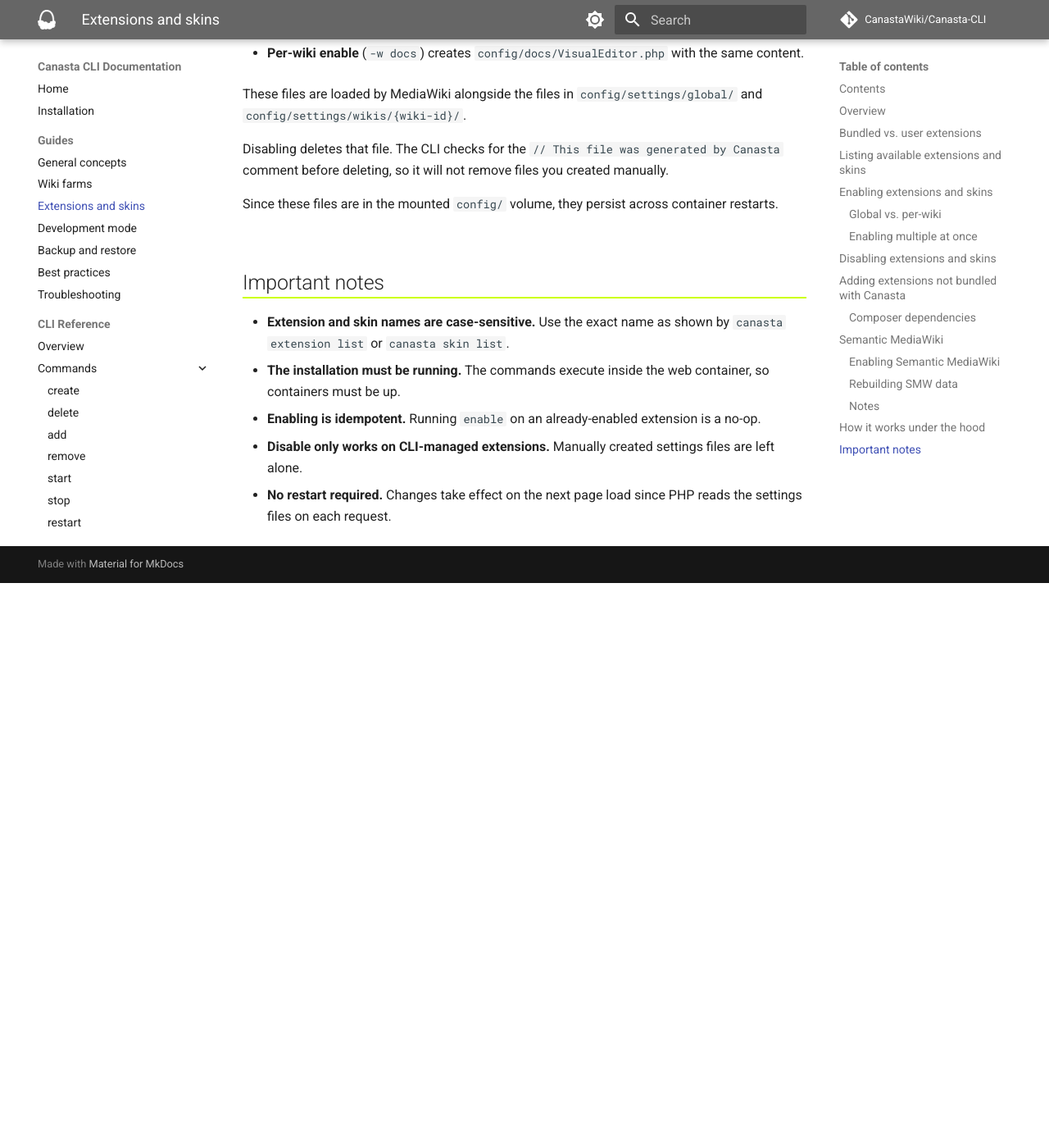
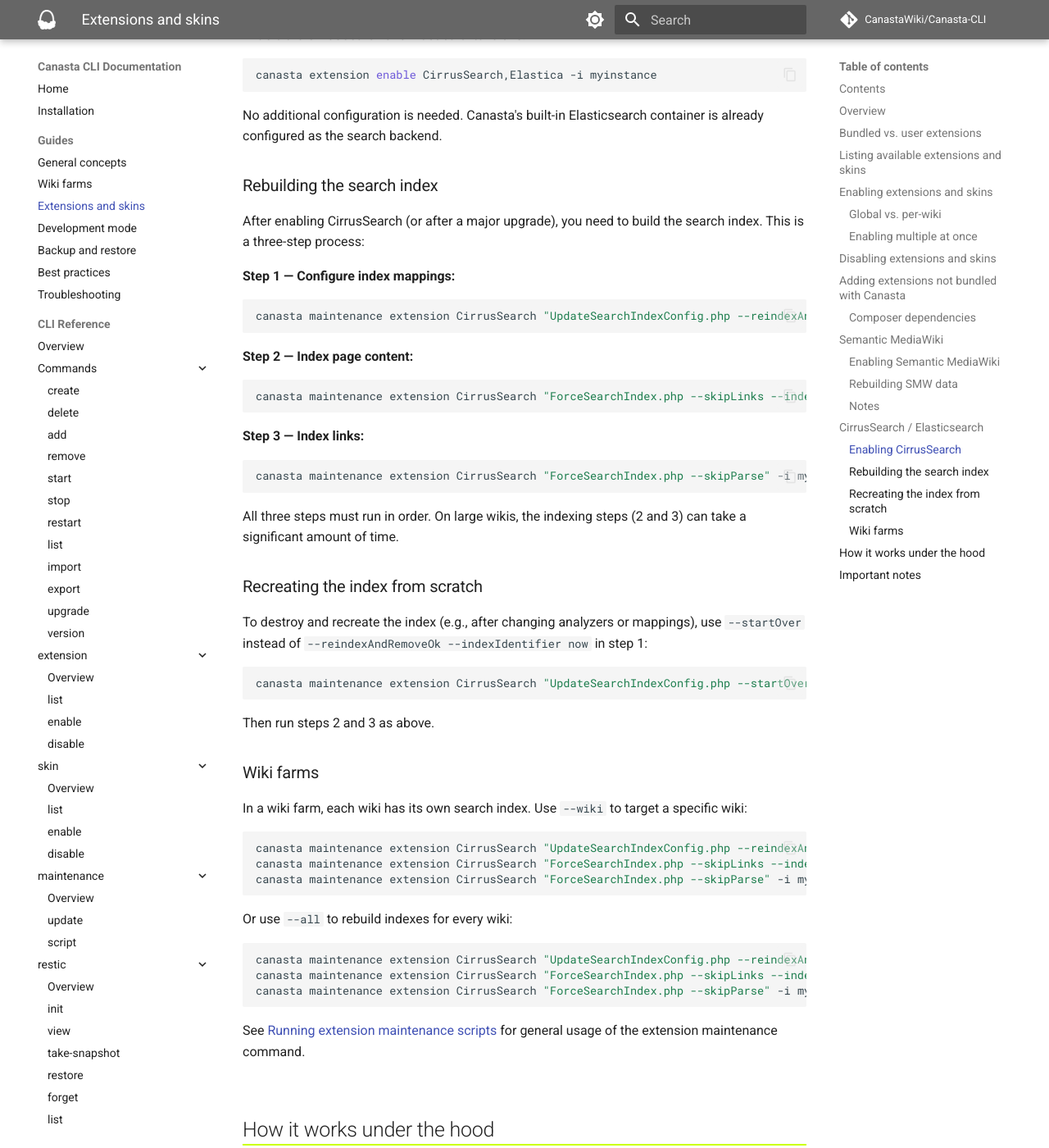
Before and after one commit to CanastaWiki/Canasta-CLI, an MkDocs documentation site: the page built from docs/guide/extensions-and-skins.md, in a window 1280 px wide and 1400 px high, scrolled down 5697 px. Shown: the whole window at 82% size. Built offline with MkDocs 1.6.1 and Material for MkDocs 9.7.7, drawn with Linux system fonts in a browser that asks for light colours; comment, search, counter and statistics services are not loaded; before the commit the page ends 6408 px from its top, so only the background shows below that; some of the changed text lies outside the part shown.

Commit message:
Document CirrusSearch/Elasticsearch index rebuild procedure
Add a CirrusSearch / Elasticsearch section to the extensions and
skins guide documenting the three-step index rebuild process
(UpdateSearchIndexConfig, ForceSearchIndex content, ForceSearchIndex
links), the --startOver variant, and wiki farm usage.

````diff
--- a/docs/guide/extensions-and-skins.md
+++ b/docs/guide/extensions-and-skins.md
@@ -12,6 +12,7 @@
 - [Adding extensions not bundled with Canasta](#adding-extensions-not-bundled-with-canasta)
   - [Composer dependencies](#composer-dependencies)
 - [Semantic MediaWiki](#semantic-mediawiki)
+- [CirrusSearch / Elasticsearch](#cirussearch--elasticsearch)
 - [How it works under the hood](#how-it-works-under-the-hood)
 - [Important notes](#important-notes)
 
@@ -216,6 +217,76 @@
 
 ---
 
+## CirrusSearch / Elasticsearch
+
+[CirrusSearch](https://www.mediawiki.org/wiki/Extension:CirrusSearch) replaces MediaWiki's default search with Elasticsearch. Canasta includes both CirrusSearch and Elasticsearch as built-in services — Elasticsearch runs in a dedicated container alongside the web container.
+
+### Enabling CirrusSearch
+
+Enable the CirrusSearch and Elastica extensions:
+
+```bash
+canasta extension enable CirrusSearch,Elastica -i myinstance
+```
+
+No additional configuration is needed. Canasta's built-in Elasticsearch container is already configured as the search backend.
+
+### Rebuilding the search index
+
+After enabling CirrusSearch (or after a major upgrade), you need to build the search index. This is a three-step process:
+
+**Step 1 — Configure index mappings:**
+
+```bash
+canasta maintenance extension CirrusSearch "UpdateSearchIndexConfig.php --reindexAndRemoveOk --indexIdentifier now" -i myinstance
+```
+
+**Step 2 — Index page content:**
+
+```bash
+canasta maintenance extension CirrusSearch "ForceSearchIndex.php --skipLinks --indexOnSkip" -i myinstance
+```
+
+**Step 3 — Index links:**
+
+```bash
+canasta maintenance extension CirrusSearch "ForceSearchIndex.php --skipParse" -i myinstance
+```
+
+All three steps must run in order. On large wikis, the indexing steps (2 and 3) can take a significant amount of time.
+
+### Recreating the index from scratch
+
+To destroy and recreate the index (e.g., after changing analyzers or mappings), use `--startOver` instead of `--reindexAndRemoveOk --indexIdentifier now` in step 1:
+
+```bash
+canasta maintenance extension CirrusSearch "UpdateSearchIndexConfig.php --startOver" -i myinstance
+```
+
+Then run steps 2 and 3 as above.
+
+### Wiki farms
+
+In a wiki farm, each wiki has its own search index. Use `--wiki` to target a specific wiki:
+
+```bash
+canasta maintenance extension CirrusSearch "UpdateSearchIndexConfig.php --reindexAndRemoveOk --indexIdentifier now" -i myinstance --wiki=docs
+canasta maintenance extension CirrusSearch "ForceSearchIndex.php --skipLinks --indexOnSkip" -i myinstance --wiki=docs
+canasta maintenance extension CirrusSearch "ForceSearchIndex.php --skipParse" -i myinstance --wiki=docs
+```
+
+Or use `--all` to rebuild indexes for every wiki:
+
+```bash
+canasta maintenance extension CirrusSearch "UpdateSearchIndexConfig.php --reindexAndRemoveOk --indexIdentifier now" -i myinstance --all
+canasta maintenance extension CirrusSearch "ForceSearchIndex.php --skipLinks --indexOnSkip" -i myinstance --all
+canasta maintenance extension CirrusSearch "ForceSearchIndex.php --skipParse" -i myinstance --all
+```
+
+See [Running extension maintenance scripts](general-concepts.md#running-extension-maintenance-scripts) for general usage of the extension maintenance command.
+
+---
+
 ## How it works under the hood
 
 When you run `canasta extension enable VisualEditor`, the CLI creates a small PHP file that loads the extension:
````
